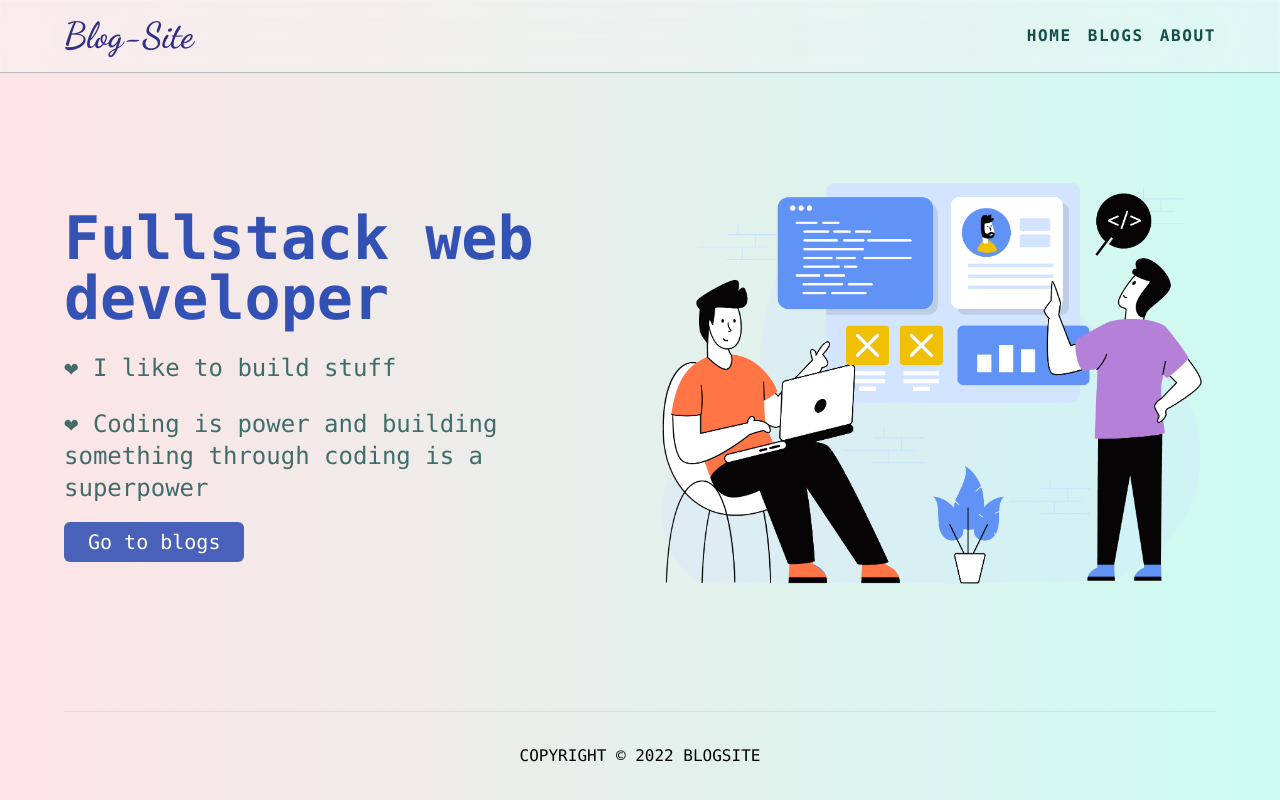
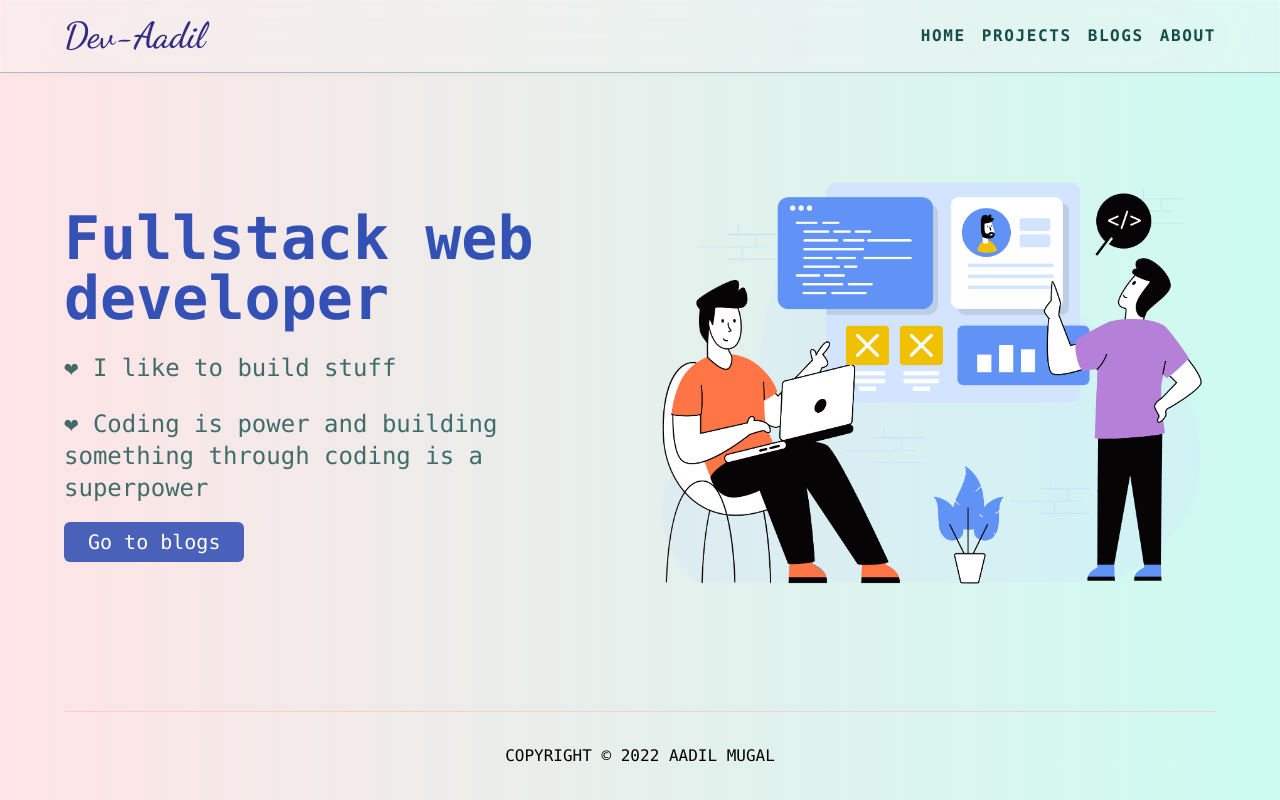
Before and after one commit to aadilmughal786/BlogSite, a Gatsby site: page / in a window 1280 px wide. Built offline with nearby package versions, Linux system fonts and the light colour scheme; Gatsby itself is replaced by a stand-in of ours.

Commit message:
change the site name to dev-aadil

```diff
--- a/src/components/Footer.jsx
+++ b/src/components/Footer.jsx
@@ -4,7 +4,7 @@ export default function Footer() {
   return (
     <footer>
       <h3 className="text-center py-8 border-t border-rose-200 uppercase mx-8 sm:mx-16">
-        Copyright &copy; 2022 blogsite
+        Copyright &copy; 2022 Aadil Mugal
       </h3>
     </footer>
   )
--- a/src/components/NavBar.jsx
+++ b/src/components/NavBar.jsx
@@ -6,7 +6,7 @@ export default function NavBar() {
     <nav className="sticky top-0 flex justify-between items-center backdrop-blur-3xl bg-white/40 py-4 px-8 sm:px-16 border-b border-teal-900/30 underline-offset-4 drop-shadow-sm">
       <Link to="/">
         <h1 className="bold text-4xl font-DancingScript text-indigo-900 hover:text-teal-900">
-          Blog-Site
+          Dev-Aadil
         </h1>
       </Link>
       <div className="flex gap-4 tracking-widest">
@@ -15,6 +15,12 @@ export default function NavBar() {
           to="/"
         >
           Home
+        </Link>
+        <Link
+          className="text-teal-900 font-bold hover:underline decoration-indigo-700/75 decoration-2 uppercase"
+          to="/blog"
+        >
+          Projects
         </Link>
         <Link
           className="text-teal-900 font-bold hover:underline decoration-indigo-700/75 decoration-2 uppercase"
```
